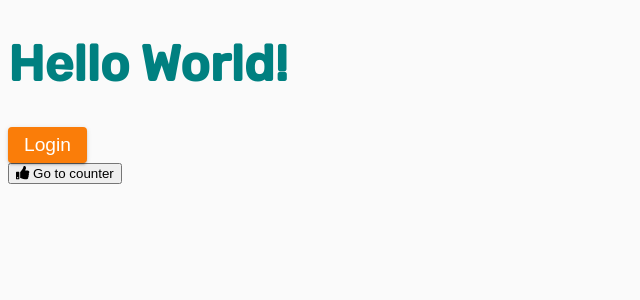
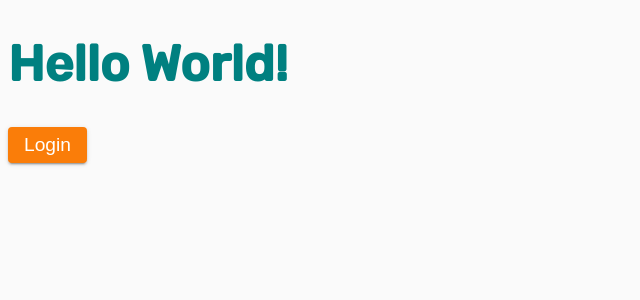
Before and after one commit to novellito/snooOrganizer, a Next.js app: page / in a window 1280 px wide. Shown: the top 300 px of the page, without its empty margins (0-640 px from the left). Built offline with nearby package versions, Linux system fonts and the light colour scheme.

Commit message:
add skeleton loader library

```diff
--- a/package.json
+++ b/package.json
@@ -28,6 +28,7 @@
     "react": "^16.13.0",
     "react-accessible-accordion": "^3.3.3",
     "react-clamp-lines": "^3.0.2",
+    "react-content-loader": "^5.1.1",
     "react-dom": "^16.13.0",
     "react-filter-search": "^1.0.11",
     "react-flip-move": "^3.0.4",
--- a/pages/index.tsx
+++ b/pages/index.tsx
@@ -19,11 +19,6 @@ export const Index = () => {
       </Head>
       <Hello>Hello World!</Hello>
       <LandingPage />
-      <Link href="/counter">
-        <button>
-          <FontAwesomeIcon icon={faThumbsUp} /> Go to counter
-        </button>
-      </Link>
     </>
   );
 };
```
Also changed, not shown: 1 other file (tests, documents, lock files or other folders).
